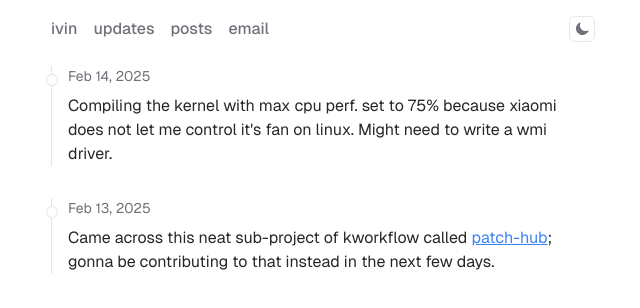
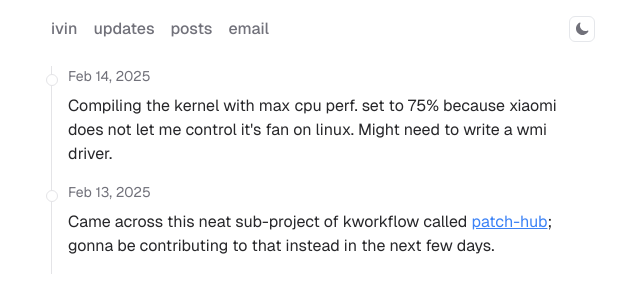
Before and after one commit to ivinjabraham/blog, an Astro site: page /updates in a window 1280 px wide. Shown: the whole page, without its empty margins (317-957 px from the left). Built offline with nearby package versions, Linux system fonts and the light colour scheme; Astro itself is replaced by a stand-in of ours.

Commit message:
fix disconnected updates timeline

```diff
--- a/src/components/Update.astro
+++ b/src/components/Update.astro
@@ -17,7 +17,7 @@ const formattedDate = date.toLocaleDateString('en-US', {
   <time class="block text-sm text-zinc-500 dark:text-zinc-400">
     {formattedDate}
   </time>
-  <div class="mt-2 text-zinc-800 dark:text-zinc-200">
+  <div class="mt-2 text-zinc-800 dark:text-zinc-200 pb-4">
     <slot />
   </div>
 </div>
--- a/src/pages/updates.astro
+++ b/src/pages/updates.astro
@@ -17,7 +17,7 @@ const description = "Quick thoughts and updates";
 
 <Layout title={title} description={description}>
   <main>
-    <div class="space-y-8">
+    <div>
       {
         sortedUpdates.map((update) => (
           <Update date={update.data.date}>
```
